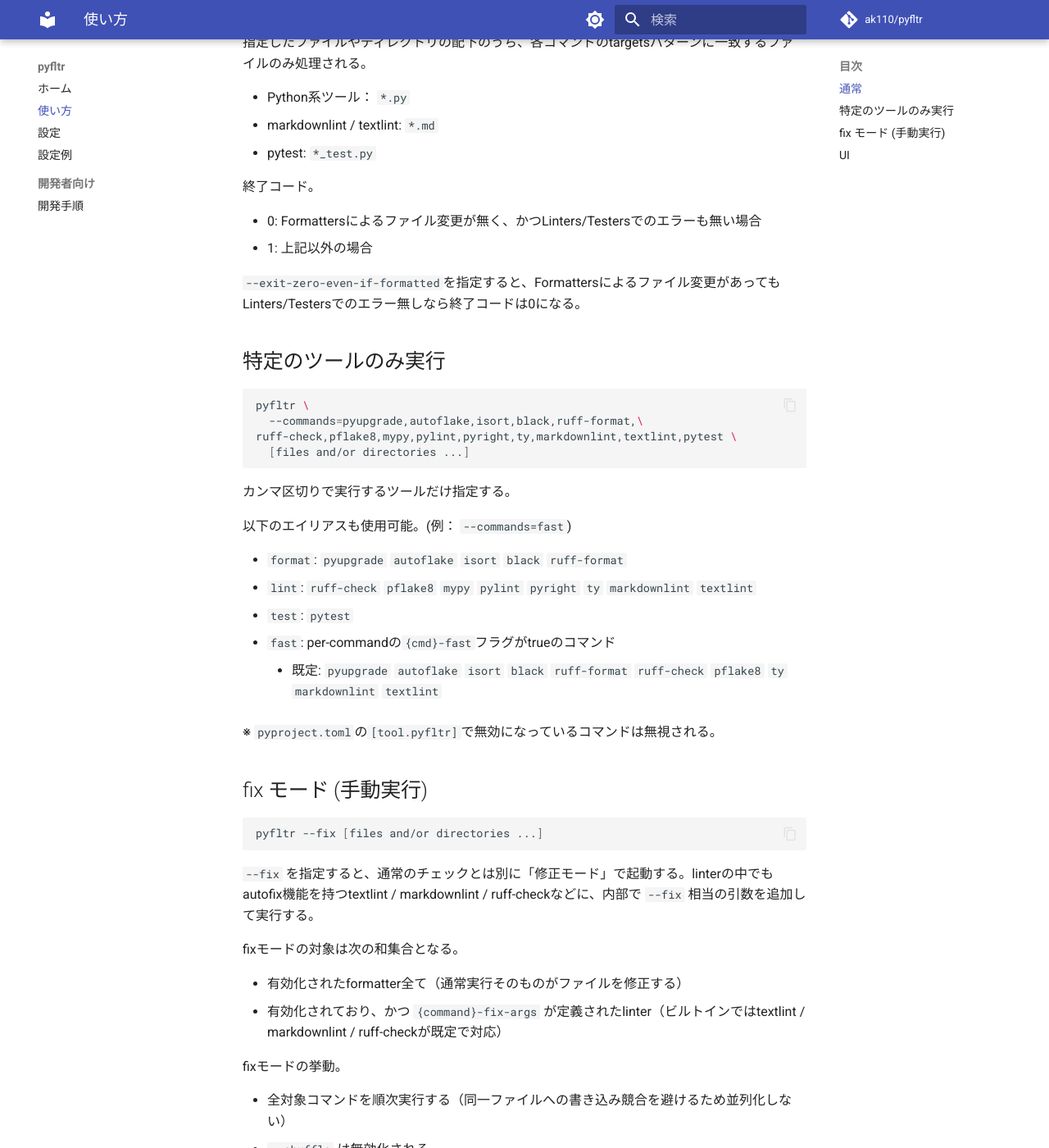
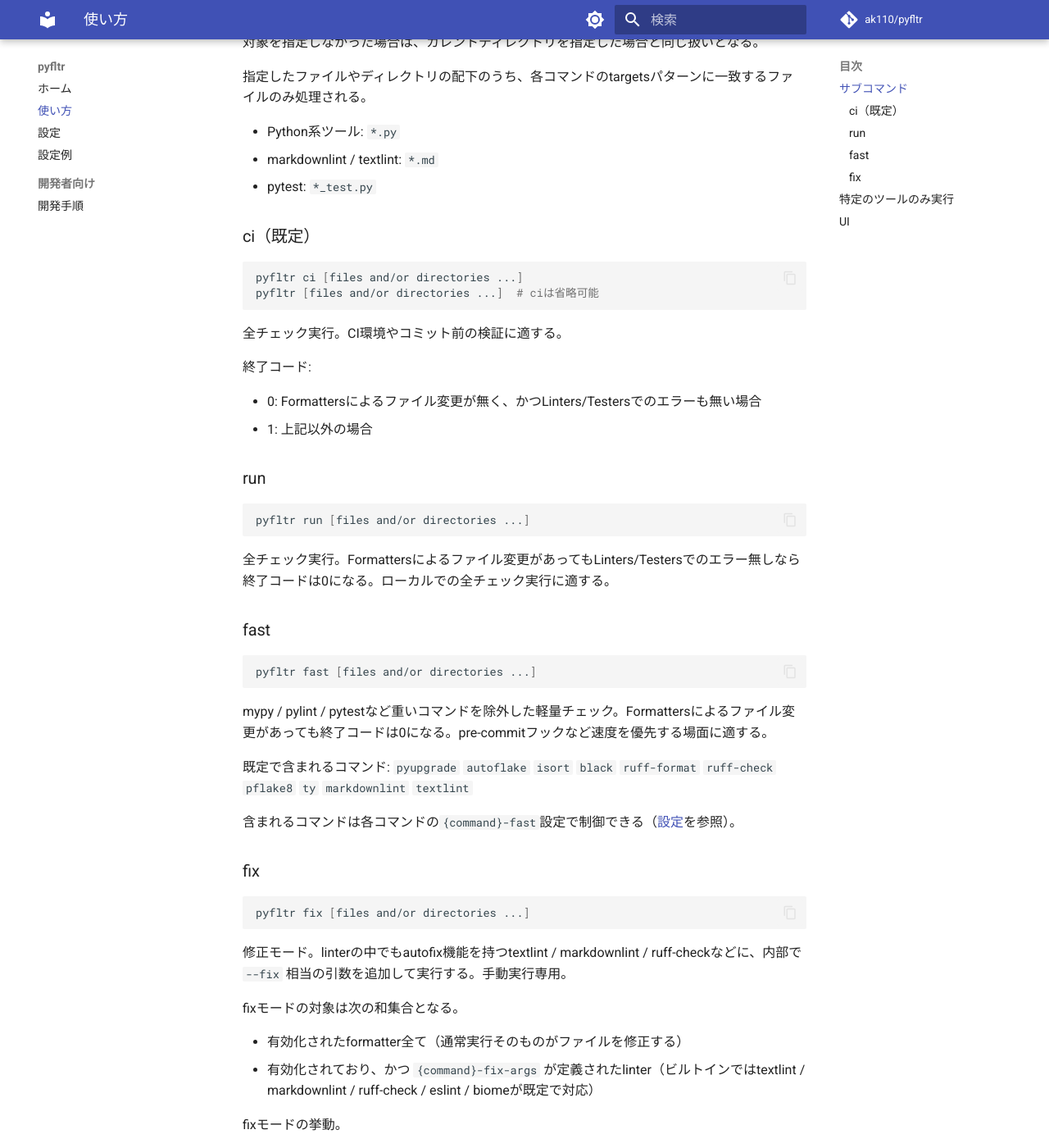
Before and after one commit to ak110/pyfltr, an MkDocs documentation site: the page built from docs/usage.md, in a window 1280 px wide and 1400 px high, scrolled down 289 px. Shown: the whole window at 82% size. Built offline with MkDocs 1.6.1 and Material for MkDocs 9.7.7, drawn with Linux system fonts in a browser that asks for light colours; comment, search, counter and statistics services are not loaded; some of the changed text lies outside the part shown.

Commit message:
chore: pyfltrサブコマンド構文に移行
Makefile/CI/pre-commitで従来のオプション指定をサブコマンド（ci/run/fast）に置換。
docs/usage.mdをサブコマンド構造に書き直し、docs/examples.mdからClaude Code Hook
セクションを削除、docs/configuration.mdの--fix/--commands=fast記述を更新。

Co-Authored-By: Claude Opus 4.6 (1M context) <noreply@anthropic.com>

````diff
--- a/.pre-commit-config.yaml
+++ b/.pre-commit-config.yaml
@@ -31,7 +31,7 @@ repos:
     hooks:
       - id: pyfltr
         name: pyfltr
-        entry: uv run --frozen pyfltr --exit-zero-even-if-formatted --commands=fast
+        entry: uv run --frozen pyfltr fast
         types_or: [python, markdown]
         require_serial: true
         language: system
--- a/docs/examples.md
+++ b/docs/examples.md
@@ -102,7 +102,7 @@ textlintのプリセットやルールも`package.json`の`devDependencies`で
     hooks:
       - id: pyfltr
         name: pyfltr
-        entry: uv run --frozen pyfltr --exit-zero-even-if-formatted --commands=fast
+        entry: uv run --frozen pyfltr fast
         types_or: [python, markdown]
         require_serial: true
         language: system
@@ -111,8 +111,7 @@ textlintのプリセットやルールも`package.json`の`devDependencies`で
 ポイント:
 
 - `--frozen`: `uv run`が依存解決を再実行せず`uv.lock`をそのまま使うようにする。サプライチェーン攻撃対策として、`git commit`の起動経路がシェル環境変数（`UV_FROZEN`）に依存しなくても確実にfrozen動作させるための保険。
-- `--exit-zero-even-if-formatted`: Formatterがファイルを修正しただけではフックを失敗と判定しないためのオプション。pre-commitの通常運用（修正→再ステージ→再実行）を阻害せずに済む。
-- `--commands=fast`: mypy / pylint / pytestなど重いコマンドを除外した高速サブセット。pre-commitは対話的フックのため速度を優先する。
+- `fast`: mypy / pylint / pytestなど重いコマンドを除外した高速サブセット。Formatterがファイルを修正しただけではフックを失敗と判定しない。pre-commitは対話的フックのため速度を優先する。
 - `types_or: [python, markdown]`: PythonだけでなくMarkdown変更時もフックを起動し、markdownlint / textlintを実行する。
 - `require_serial: true`: pyfltr自身が内部で並列化するため、pre-commit側での多重起動を避ける。
 
@@ -184,74 +183,8 @@ textlint-lint-args = ["--format", "compact"]
 ```
 
 旧版の`textlint-args = ["--format", "compact", ...]`をそのまま引き継いでもクラッシュしない。
-pyfltrは`--fix`実行時にfix段階の起動コマンドから`--format`ペアを自動除去するため。
+pyfltrは`pyfltr fix`実行時にfix段階の起動コマンドから`--format`ペアを自動除去するため。
 ただし新規設定では`textlint-lint-args`に書くことを推奨する。
-
-## Claude Code Hook
-
-[Claude Code](https://docs.claude.com/en/docs/claude-code/overview)で開発する場合、
-編集ターン終了時にpyfltrの `--commands=fast` を自動実行するhookを設定するとよい。
-
-設計上のポイントは次の通り。
-
-- PostToolUseで即整形しない: 整形はStop hook（応答完了時）に集約する。
-  Claudeがimportを追加して次の編集で使用する段階的な編集の途中で、
-  `ruff check --fix` が未使用importとして削除してしまう問題を避けるため。
-- マーカーファイルで編集対象を限定: PostToolUseで編集されたファイルパスを
-  マーカーファイルに追記し、Stop hookはそのマーカーに記録されたファイルに対してのみ
-  pyfltrを実行する。
-  これにより、ユーザーが手動で編集中のPythonファイルがある状態で
-  Claudeに質問しただけでも整形が実行されるのを避ける。
-- SessionStartでマーカーをクリア: 前回セッションで異常終了した場合の残存ファイルを除去する。
-- Stopでは存在確認と重複排除: マーカー内のファイルパスは重複や削除済みの可能性が
-  あるため、`sort -u` と `[ -e ]` で整理してから実行する。
-
-`.claude/settings.json` の例:
-
-```json
-{
-  "hooks": {
-    "SessionStart": [
-      {
-        "hooks": [
-          {
-            "type": "command",
-            "command": "rm -f \"$CLAUDE_PROJECT_DIR/.claude/.format-dirty\"; exit 0"
-          }
-        ]
-      }
-    ],
-    "PostToolUse": [
-      {
-        "matcher": "Edit|Write|MultiEdit",
-        "hooks": [
-          {
-            "type": "command",
-            "command": "f=$(jq -r '.tool_input.file_path // empty'); case \"$f\" in *.py) mkdir -p \"$CLAUDE_PROJECT_DIR/.claude\" && printf '%s\\n' \"$f\" >> \"$CLAUDE_PROJECT_DIR/.claude/.format-dirty\" ;; esac; exit 0"
-          }
-        ]
-      }
-    ],
-    "Stop": [
-      {
-        "hooks": [
-          {
-            "type": "command",
-            "command": "M=\"$CLAUDE_PROJECT_DIR/.claude/.format-dirty\"; [ -s \"$M\" ] || { rm -f \"$M\"; exit 0; }; cd \"$CLAUDE_PROJECT_DIR\" || exit 0; sort -u \"$M\" -o \"$M\"; awk 'NF' \"$M\" | while IFS= read -r f; do [ -e \"$f\" ] && printf '%s\\n' \"$f\"; done > \"$M.tmp\" && mv \"$M.tmp\" \"$M\"; [ -s \"$M\" ] || { rm -f \"$M\"; exit 0; }; xargs -a \"$M\" -d '\\n' uv run pyfltr --exit-zero-even-if-formatted --commands=fast >&2; rm -f \"$M\"; exit 0"
-          }
-        ]
-      }
-    ]
-  }
-}
-```
-
-`.gitignore` には以下を追加:
-
-```text
-.claude/settings.local.json
-.claude/.format-dirty
-```
 
 ## CI
 
@@ -291,7 +224,7 @@ jobs:
                 run: uv sync --all-extras --all-groups
 
             - name: Test with pyfltr
-                run: uv run pyfltr
+                run: uv run pyfltr ci
 
             - name: Prune uv cache for CI
                 run: uv cache prune --ci
--- a/docs/usage.md
+++ b/docs/usage.md
@@ -1,60 +1,67 @@
 # 使い方
 
-## 通常
+## サブコマンド
+
+pyfltrはサブコマンドで動作モードを指定する。
 
 ```shell
-pyfltr [files and/or directories ...]
+pyfltr <subcommand> [files and/or directories ...]
 ```
 
 対象を指定しなかった場合は、カレントディレクトリを指定した場合と同じ扱いとなる。
 
 指定したファイルやディレクトリの配下のうち、各コマンドのtargetsパターンに一致するファイルのみ処理される。
 
-- Python系ツール： `*.py`
+- Python系ツール: `*.py`
 - markdownlint / textlint: `*.md`
 - pytest: `*_test.py`
 
-終了コード。
+### ci（既定）
+
+```shell
+pyfltr ci [files and/or directories ...]
+pyfltr [files and/or directories ...]  # ciは省略可能
+```
+
+全チェック実行。CI環境やコミット前の検証に適する。
+
+終了コード:
 
 - 0: Formattersによるファイル変更が無く、かつLinters/Testersでのエラーも無い場合
 - 1: 上記以外の場合
 
-`--exit-zero-even-if-formatted`を指定すると、Formattersによるファイル変更があっても
-Linters/Testersでのエラー無しなら終了コードは0になる。
-
-## 特定のツールのみ実行
+### run
 
 ```shell
-pyfltr \
-  --commands=pyupgrade,autoflake,isort,black,ruff-format,\
-ruff-check,pflake8,mypy,pylint,pyright,ty,markdownlint,textlint,pytest \
-  [files and/or directories ...]
+pyfltr run [files and/or directories ...]
 ```
 
-カンマ区切りで実行するツールだけ指定する。
+全チェック実行。Formattersによるファイル変更があってもLinters/Testersでのエラー無しなら終了コードは0になる。ローカルでの全チェック実行に適する。
 
-以下のエイリアスも使用可能。(例： `--commands=fast`)
-
-- `format`: `pyupgrade` `autoflake` `isort` `black` `ruff-format`
-- `lint`: `ruff-check` `pflake8` `mypy` `pylint` `pyright` `ty` `markdownlint` `textlint`
-- `test`: `pytest`
-- `fast`: per-commandの`{cmd}-fast`フラグがtrueのコマンド
-    - 既定: `pyupgrade` `autoflake` `isort` `black` `ruff-format` `ruff-check` `pflake8` `ty` `markdownlint` `textlint`
-
-※ `pyproject.toml`の`[tool.pyfltr]`で無効になっているコマンドは無視される。
-
-## fix モード (手動実行)
+### fast
 
 ```shell
-pyfltr --fix [files and/or directories ...]
+pyfltr fast [files and/or directories ...]
 ```
 
-`--fix` を指定すると、通常のチェックとは別に「修正モード」で起動する。linterの中でもautofix機能を持つtextlint / markdownlint / ruff-checkなどに、内部で `--fix` 相当の引数を追加して実行する。
+mypy / pylint / pytestなど重いコマンドを除外した軽量チェック。Formattersによるファイル変更があっても終了コードは0になる。pre-commitフックなど速度を優先する場面に適する。
+
+既定で含まれるコマンド: `pyupgrade` `autoflake` `isort` `black` `ruff-format` `ruff-check` `pflake8` `ty` `markdownlint` `textlint`
+
+含まれるコマンドは各コマンドの`{command}-fast`設定で制御できる（[設定](configuration.md)を参照）。
+
+### fix
+
+```shell
+pyfltr fix [files and/or directories ...]
+```
+
+修正モード。linterの中でもautofix機能を持つtextlint / markdownlint / ruff-checkなどに、内部で `--fix` 相当の引数を追加して実行する。手動実行専用。
 
 fixモードの対象は次の和集合となる。
 
 - 有効化されたformatter全て（通常実行そのものがファイルを修正する）
-- 有効化されており、かつ `{command}-fix-args` が定義されたlinter（ビルトインではtextlint / markdownlint / ruff-checkが既定で対応）
+- 有効化されており、かつ `{command}-fix-args` が定義されたlinter（ビルトインではtextlint / markdownlint / ruff-check / eslint / biomeが既定で対応）
 
 fixモードの挙動。
 
@@ -67,21 +74,39 @@ fixモードの挙動。
 
 カスタムコマンドでも `pyproject.toml` の `[tool.pyfltr.custom-commands.<name>]` に `fix-args = [...]` を定義すればfixモードの対象にできる。
 
-fixモードは手動実行専用で、通常実行（`pyfltr`）では起動しない。textlint / markdownlintをfixモードで使う場合は、`pyproject.toml` で該当コマンドを有効化しておく必要がある。
+## 特定のツールのみ実行
+
+```shell
+pyfltr ci \
+  --commands=pyupgrade,autoflake,isort,black,ruff-format,\
+ruff-check,pflake8,mypy,pylint,pyright,ty,markdownlint,textlint,pytest \
+  [files and/or directories ...]
+```
+
+カンマ区切りで実行するツールだけ指定する。全サブコマンドで使用可能。
+
+以下のエイリアスも使用可能。(例: `--commands=format`)
+
+- `format`: `pyupgrade` `autoflake` `isort` `black` `ruff-format`
+- `lint`: `ruff-check` `pflake8` `mypy` `pylint` `pyright` `ty` `markdownlint` `textlint`
+- `test`: `pytest`
+- `fast`: per-commandの`{cmd}-fast`フラグがtrueのコマンド
+
+※ `pyproject.toml`の`[tool.pyfltr]`で無効になっているコマンドは無視される。
 
 ## UI
 
 ターミナル上で実行すると、TextualベースのTUIが自動的に有効になる。
 
-- Summaryタブ： 各コマンドのステータス・エラー数・経過時間をリアルタイム表示
-- Errorsタブ： エラー発生時のみ出現し、全コマンドのエラー箇所を`ファイル:行番号`形式で一覧表示
-- 各コマンドタブ： コマンドの出力をリアルタイム表示
+- Summaryタブ: 各コマンドのステータス・エラー数・経過時間をリアルタイム表示
+- Errorsタブ: エラー発生時のみ出現し、全コマンドのエラー箇所を`ファイル:行番号`形式で一覧表示
+- 各コマンドタブ: コマンドの出力をリアルタイム表示
 
 Errorsタブのエラー一覧は`ファイル:行番号: [コマンド名] メッセージ`形式で、
 VSCodeのターミナルからクリックして該当箇所にジャンプできる。
 
 - `--no-ui`: UIを無効化し、出力を直接ターミナルに表示（エラー一覧の後にサマリーを表示）
 - `--ci`: CI環境向け（`--no-shuffle --no-ui` 相当）
-- `-j N` / `--jobs N`: linters/testersの最大並列数を指定（既定： 4、`pyproject.toml`でも設定可能）
+- `-j N` / `--jobs N`: linters/testersの最大並列数を指定（既定: 4、`pyproject.toml`でも設定可能）
 
 その他のオプションは `pyfltr --help` を参照。
````
Also changed, not shown: docs/configuration.md (+7 -7 lines), 3 other files.
